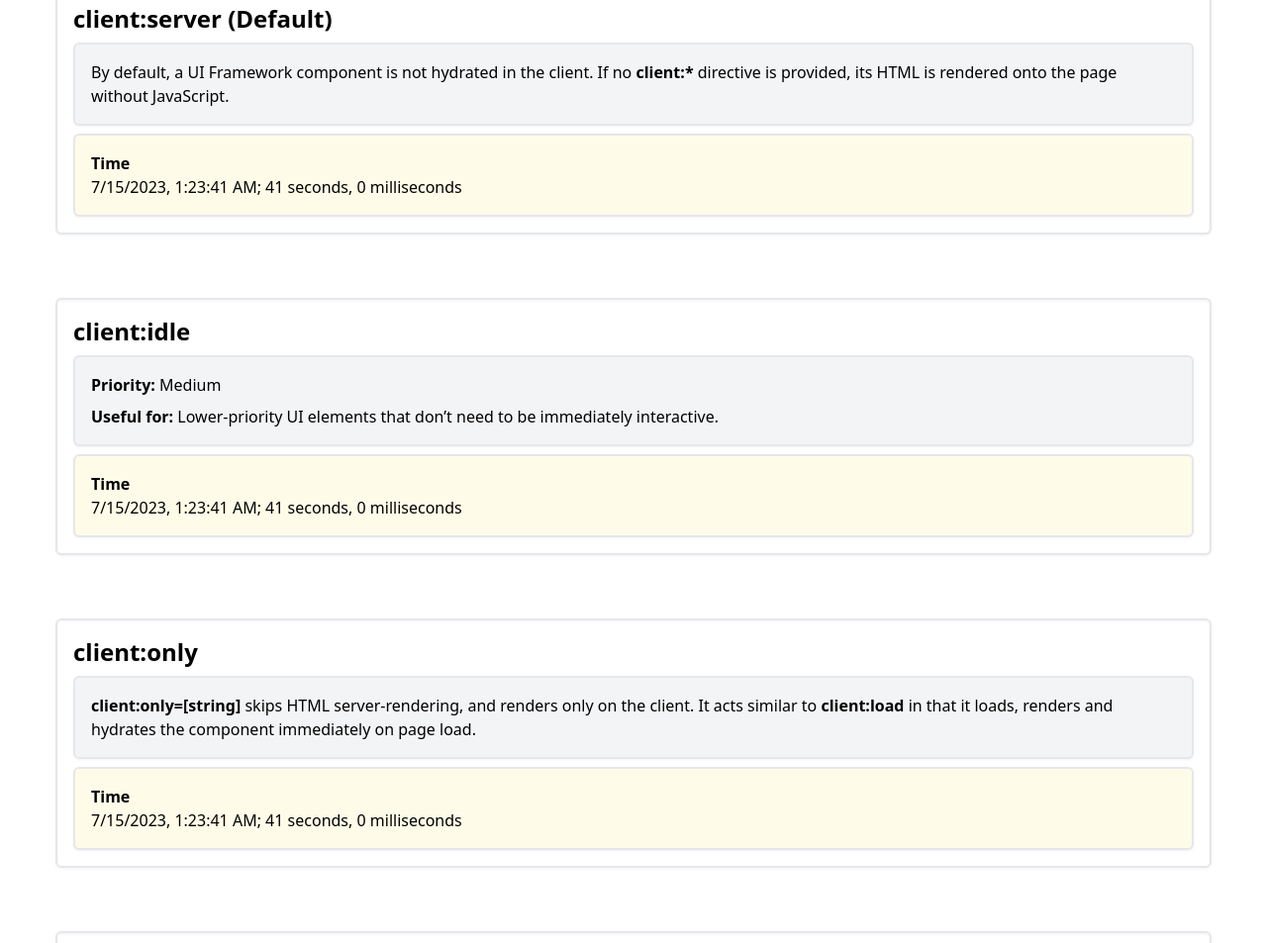
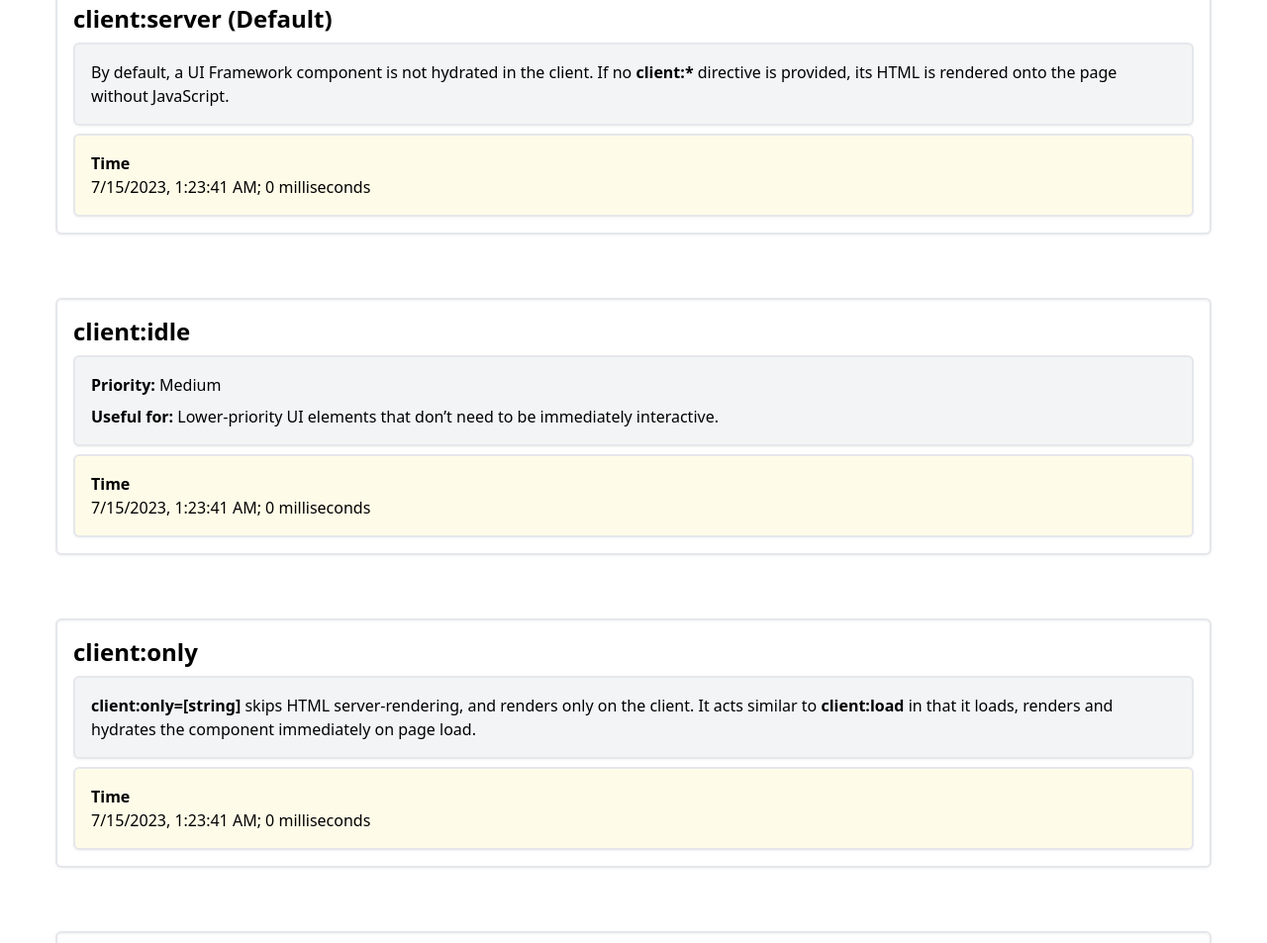
Before and after one commit to lymarrie/astro-test, an Astro site: page / in a window 1280 px wide. Shown: the part 119-1072 px from the top of the page at 99% size. Built offline with nearby package versions, Linux system fonts and the light colour scheme; Astro itself is replaced by a stand-in of ours.

Commit message:
timestamps

```diff
--- a/src/components/HydrationIdle.tsx
+++ b/src/components/HydrationIdle.tsx
@@ -19,7 +19,7 @@ export default function HydrationIdle() {
                 </div>
                 <div className="bg-yellow-50 border-2 rounded-md p-4 space-y-2">
                     <h4 className="font-bold">Time</h4>
-                    {today.toLocaleString()}; {today.getSeconds()} seconds, {today.getMilliseconds()} milliseconds
+                    {today.toLocaleString()}; {today.getMilliseconds()} milliseconds
                 </div>
             </div>
         </>
--- a/src/components/HydrationOnly.tsx
+++ b/src/components/HydrationOnly.tsx
@@ -14,7 +14,7 @@ export default function HydrationOnly() {
                 </div>
                 <div className="bg-yellow-50 border-2 rounded-md p-4 space-y-2">
                     <h4 className="font-bold">Time</h4>
-                    {today.toLocaleString()}; {today.getSeconds()} seconds, {today.getMilliseconds()} milliseconds
+                    {today.toLocaleString()}; {today.getMilliseconds()} milliseconds
                 </div>
             </div>
         </>
--- a/src/components/HydrationServer.tsx
+++ b/src/components/HydrationServer.tsx
@@ -15,7 +15,7 @@ export default function HydrationServer() {
                 <div>
                     <div className="bg-yellow-50  border-2 rounded-md p-4 space-y-2">
                         <h4 className="font-bold">Time</h4>
-                        {today.toLocaleString()}; {today.getSeconds()} seconds, {today.getMilliseconds()} milliseconds
+                        {today.toLocaleString()}; {today.getMilliseconds()} milliseconds
                     </div>
                 </div>
             </div>
```
